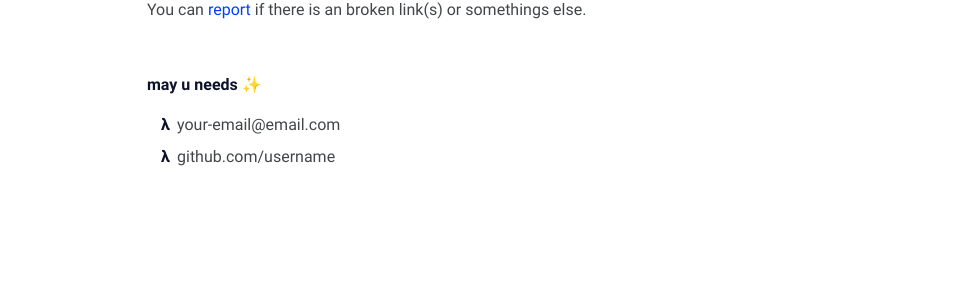
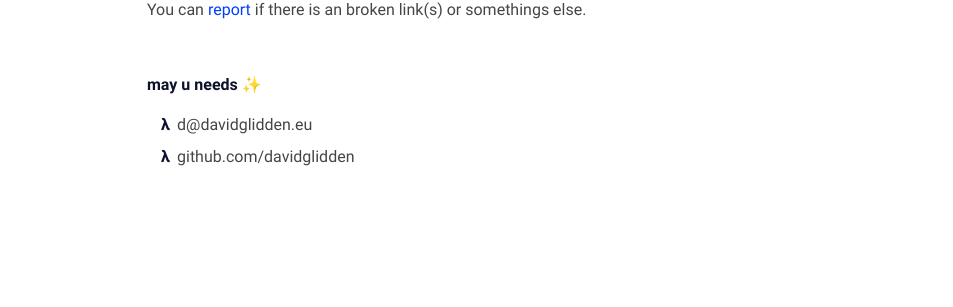
Before and after one commit to davidglidden/davidglidden.github.io, a Jekyll site: the page built from about.md, in a window 1280 px wide. Shown: the part 514-821 px from the top of the page, without its empty margins (163-1116 px from the left). Built offline with Jekyll 4.4.1, drawn with Linux system fonts in a browser that asks for light colours.

Commit message:
Update _config.yml

```diff
--- a/_config.yml
+++ b/_config.yml
@@ -1,13 +1,11 @@
 # Site settings
-title: Klise Theme
-description: >-
-  He's writing in Bahasa about web technology and experience as a journal
-  for documentation things that he learned, meet him <a href="https://github.com/piharpi" target="_blank" rel="noopener">@github</a>.
+title: David F Glidden
+description: Pilgim since 1974
 lang: en-US
-timezone: Asia/Jakarta
+timezone: Europe/Paris
 image: assets/img/ogp.png # This image used for Open Graph more info https://ogp.me/
-repo: https://github.com/piharpi/mahendrata.now.sh
-mode: dark # default theme "dark" | "light"
+repo: https://github.com/davidglidden/davidglidden.github.io
+mode: light # default theme "dark" | "light"
 
 # Profile settings
 author:
@@ -15,12 +13,12 @@
   bio: >-
     The minimalist Jekyll theme, light and dark mode support, for running a personal site and blog,
     meet Klisé theme at <a href="https://github.com/piharpi/jekyll-klise" target="_blank" rel="noopener">@github</a>.
-  username: username
-  email: your-email@email.com
+  username: davidglidden
+  email: d@davidglidden.eu
   avatar: /assets/img/avatar.jpg
 
 # Url settings
-url: "https://klise.now.sh"
+url: "https://davidglidden.github.io"
 baseurl:
 permalink: /:title/
 google_analytics:
```
